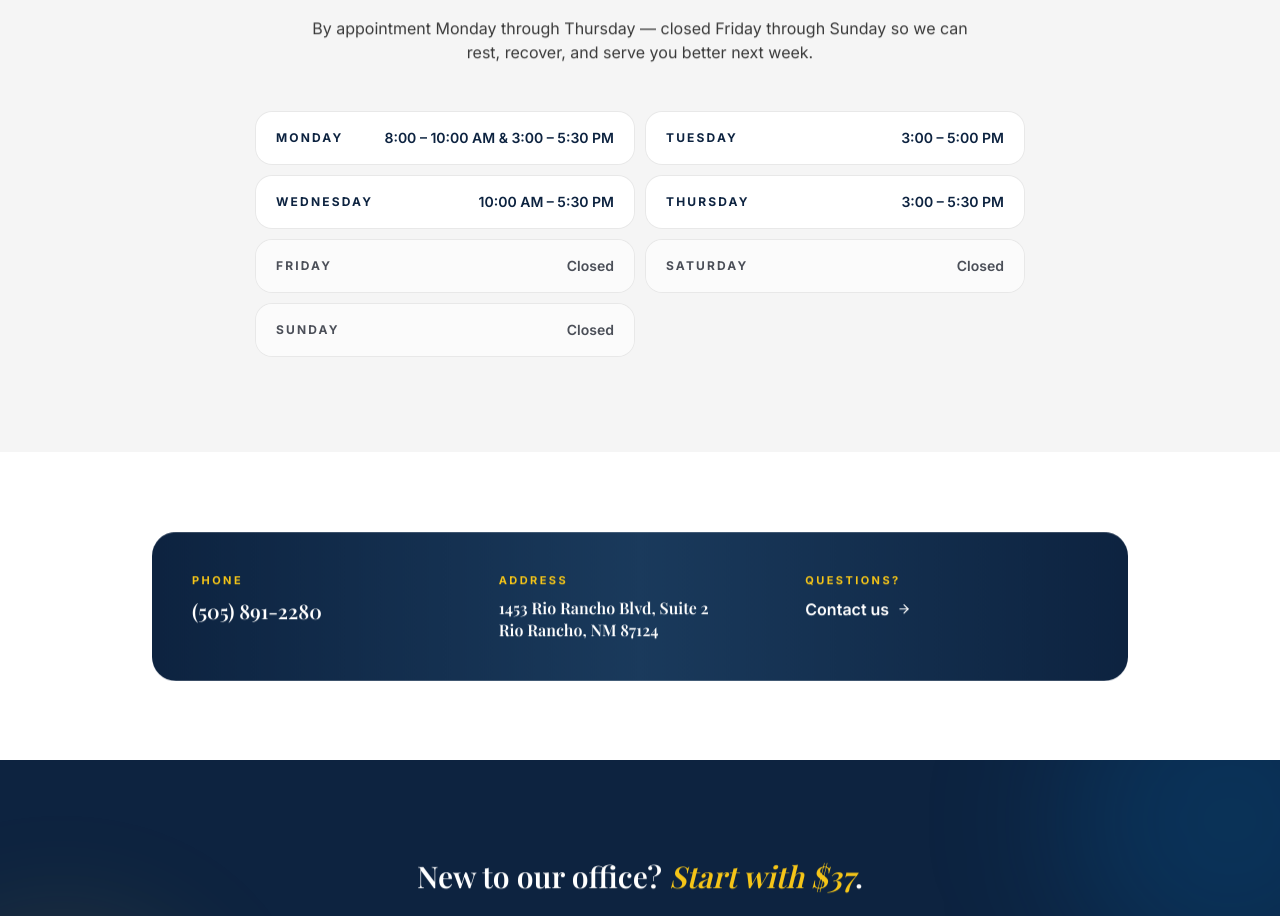
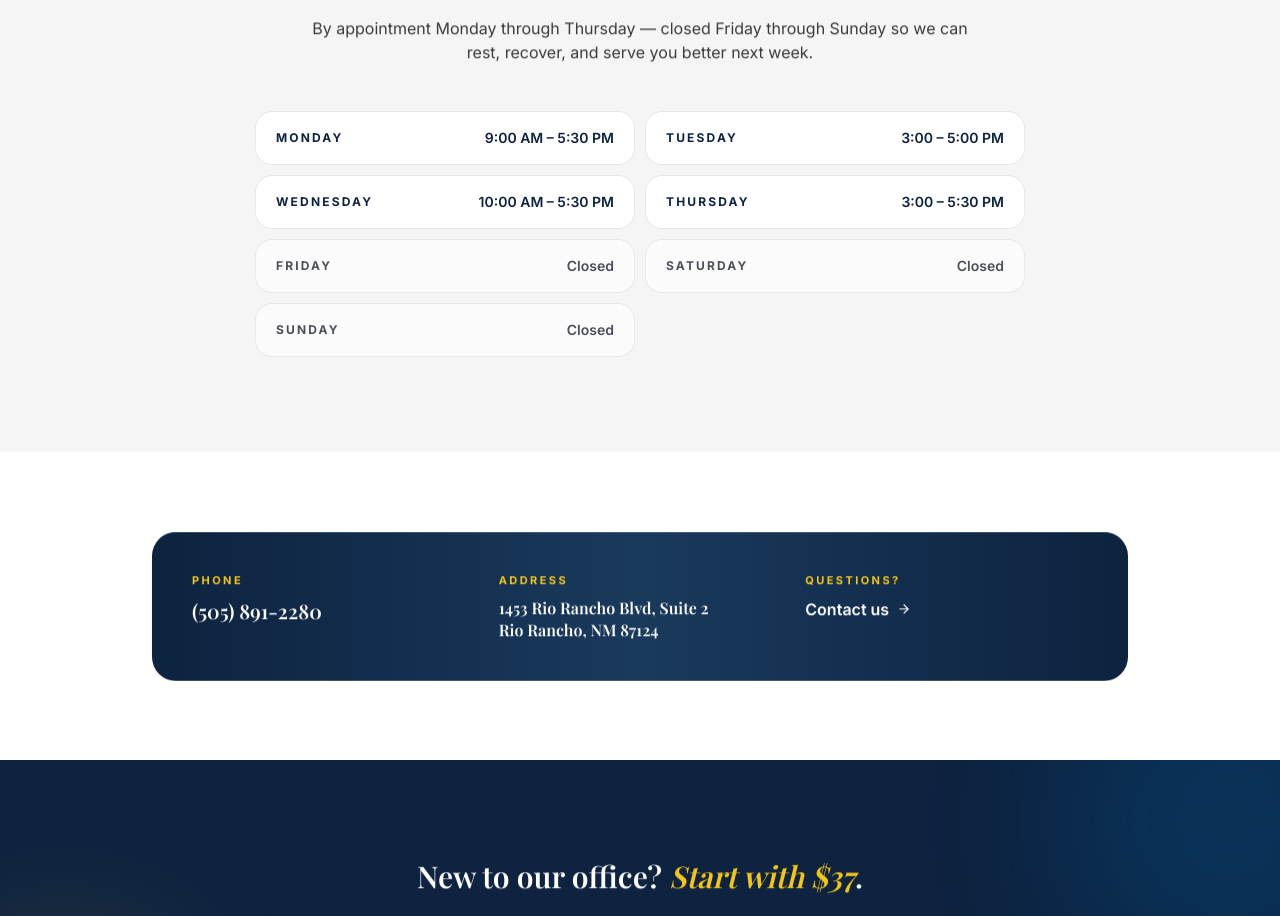
Before and after one commit to modfxmedia-ai/synergy-spine, a Next.js app: page /schedule in a window 1280 px wide. Shown: the part 1480-2396 px from the top of the page. Built offline with nearby package versions, Linux system fonts and the light colour scheme; a web font is replaced by a local one.

Commit message:
office hours edits

```diff
--- a/app/contact-us/page.tsx
+++ b/app/contact-us/page.tsx
@@ -29,7 +29,7 @@ export const metadata: Metadata = {
 };
 
 const HOURS = [
-  { day: "Mon", hours: "8:00 – 10:00 AM & 3:00 – 5:30 PM" },
+  { day: "Mon", hours: "9:00 AM – 5:30 PM" },
   { day: "Tues", hours: "3:00 – 5:00 PM" },
   { day: "Wed", hours: "10:00 AM – 5:30 PM" },
   { day: "Thurs", hours: "3:00 – 5:30 PM" },
@@ -61,8 +61,7 @@ const SCHEMA = {
     longitude: -106.6605,
   },
   openingHoursSpecification: [
-    { "@type": "OpeningHoursSpecification", dayOfWeek: "Monday", opens: "08:00", closes: "10:00" },
-    { "@type": "OpeningHoursSpecification", dayOfWeek: "Monday", opens: "15:00", closes: "17:30" },
+    { "@type": "OpeningHoursSpecification", dayOfWeek: "Monday", opens: "09:00", closes: "17:30" },
     { "@type": "OpeningHoursSpecification", dayOfWeek: "Tuesday", opens: "15:00", closes: "17:00" },
     { "@type": "OpeningHoursSpecification", dayOfWeek: "Wednesday", opens: "10:00", closes: "17:30" },
     { "@type": "OpeningHoursSpecification", dayOfWeek: "Thursday", opens: "15:00", closes: "17:30" },
--- a/app/resources/adjusting-hours/page.tsx
+++ b/app/resources/adjusting-hours/page.tsx
@@ -24,7 +24,7 @@ export const metadata: Metadata = {
 };
 
 const REGULAR_HOURS = [
-  { day: "Monday", hours: "8:00 – 10:00 AM & 3:00 – 5:30 PM" },
+  { day: "Monday", hours: "9:00 AM – 5:30 PM" },
   { day: "Tuesday", hours: "3:00 – 5:00 PM" },
   { day: "Wednesday", hours: "10:00 AM – 5:30 PM" },
   { day: "Thursday", hours: "3:00 – 5:30 PM" },
--- a/app/schedule/page.tsx
+++ b/app/schedule/page.tsx
@@ -29,7 +29,7 @@ export const metadata: Metadata = {
 };
 
 const HOURS = [
-  { day: "Monday", hours: "8:00 – 10:00 AM & 3:00 – 5:30 PM" },
+  { day: "Monday", hours: "9:00 AM – 5:30 PM" },
   { day: "Tuesday", hours: "3:00 – 5:00 PM" },
   { day: "Wednesday", hours: "10:00 AM – 5:30 PM" },
   { day: "Thursday", hours: "3:00 – 5:30 PM" },
@@ -63,13 +63,7 @@ const SCHEMA = {
     {
       "@type": "OpeningHoursSpecification",
       dayOfWeek: "Monday",
-      opens: "08:00",
-      closes: "10:00",
-    },
-    {
-      "@type": "OpeningHoursSpecification",
-      dayOfWeek: "Monday",
-      opens: "15:00",
+      opens: "09:00",
       closes: "17:30",
     },
     {
--- a/components/LocalSeoPage.tsx
+++ b/components/LocalSeoPage.tsx
@@ -156,13 +156,7 @@ export default function LocalSeoPage({
       {
         "@type": "OpeningHoursSpecification",
         dayOfWeek: "Monday",
-        opens: "08:00",
-        closes: "10:00",
-      },
-      {
-        "@type": "OpeningHoursSpecification",
-        dayOfWeek: "Monday",
-        opens: "15:00",
+        opens: "09:00",
         closes: "17:30",
       },
       {
--- a/components/home/MapSection.tsx
+++ b/components/home/MapSection.tsx
@@ -12,11 +12,11 @@ const MAP_EMBED =
   "https://www.google.com/maps?q=Synergy+Spine+and+Nerve+Center,+1453+Rio+Rancho+Blvd,+Rio+Rancho,+NM+87124&z=15&output=embed";
 
 const HOURS = [
-  { day: "Mon", time: "8:00 AM – 6:00 PM" },
-  { day: "Tue", time: "8:00 AM – 6:00 PM" },
-  { day: "Wed", time: "8:00 AM – 6:00 PM" },
-  { day: "Thu", time: "8:00 AM – 6:00 PM" },
-  { day: "Fri", time: "8:00 AM – 12:00 PM" },
+  { day: "Mon", time: "9:00 AM – 5:30 PM" },
+  { day: "Tue", time: "3:00 – 5:00 PM" },
+  { day: "Wed", time: "10:00 AM – 5:30 PM" },
+  { day: "Thu", time: "3:00 – 5:30 PM" },
+  { day: "Fri", time: "Closed" },
   { day: "Sat", time: "Closed" },
   { day: "Sun", time: "Closed" },
 ];
```
